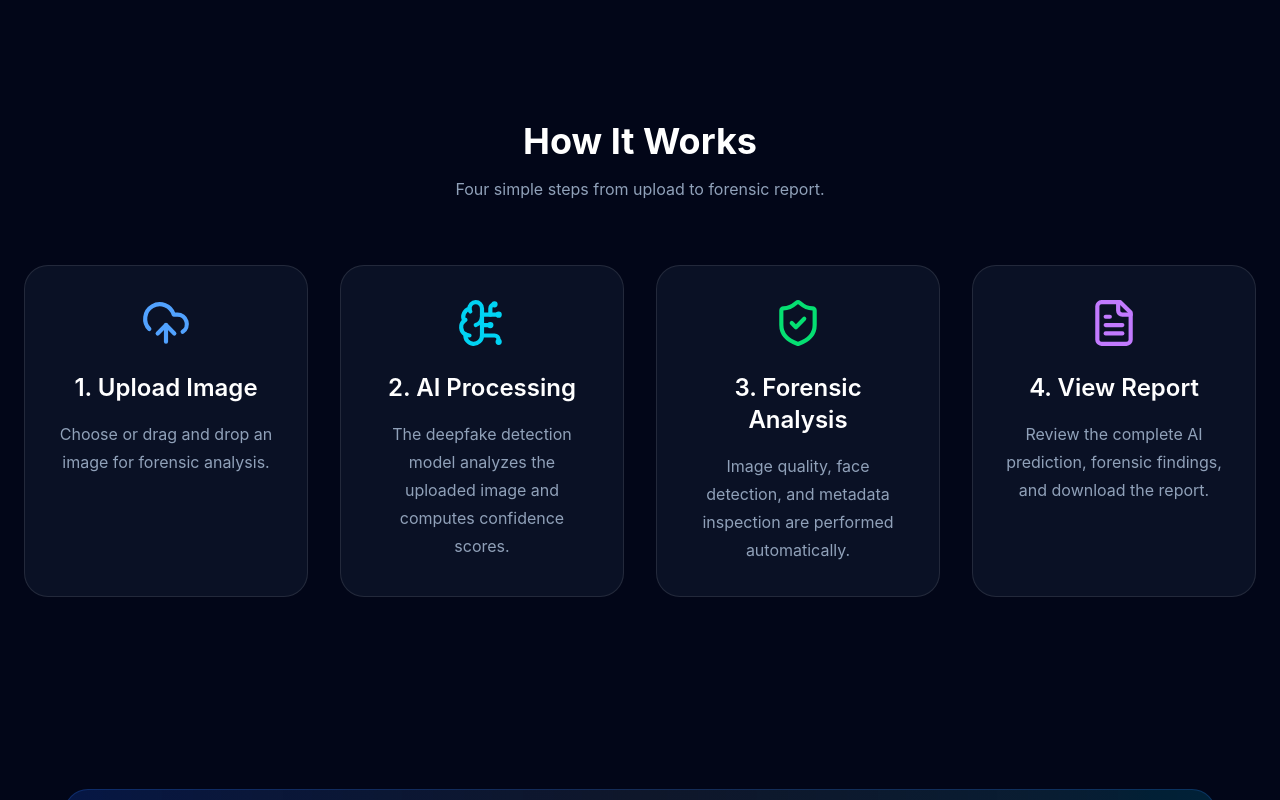
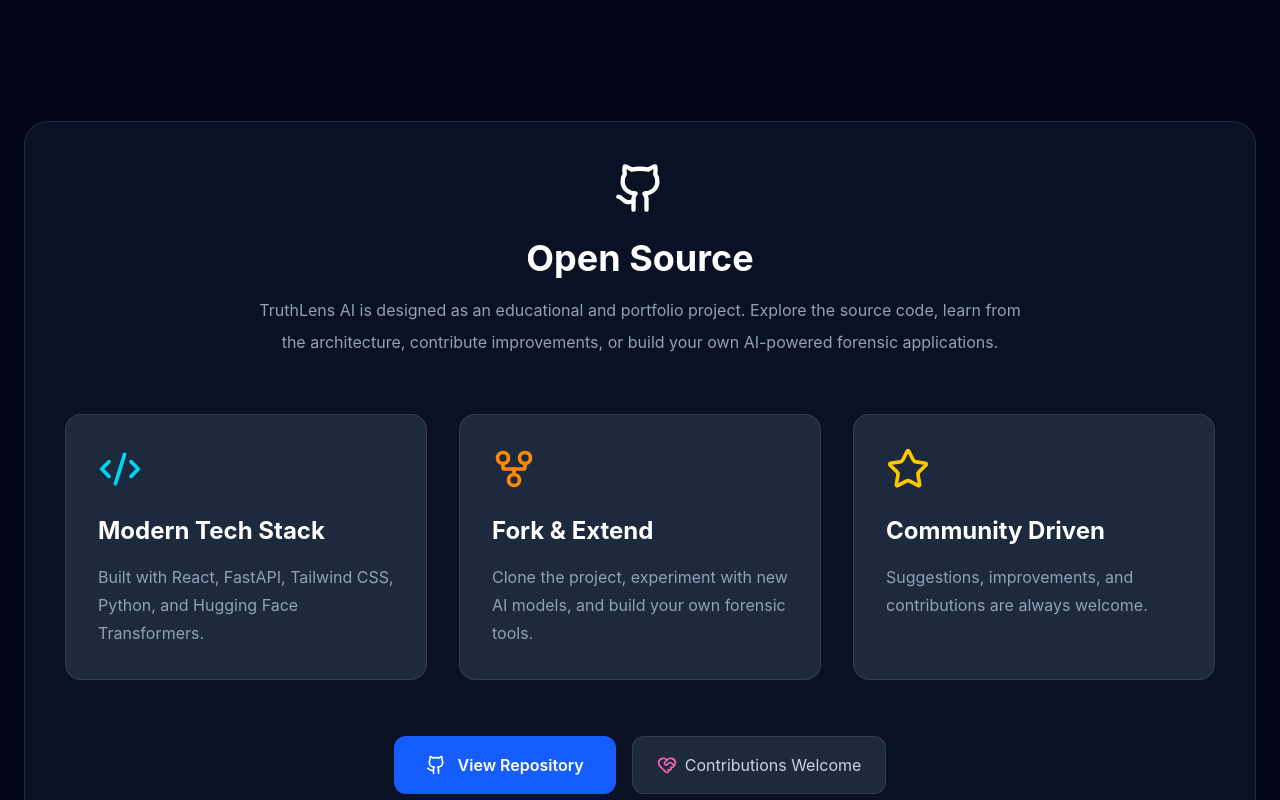
Before and after one commit to aryansingh192005/truthlens-ai, a React (Vite) app in the folder client/: page / in a window 1280 px wide. Shown: the part 9880-10680 px from the top of the page. Built offline with nearby package versions, Linux system fonts and the light colour scheme.

Commit message:
feat: add open source showcase section

```diff
--- /dev/null
+++ b/client/src/components/OpenSourceSection.jsx
@@ -0,0 +1,107 @@
+import {
+  Github,
+  GitFork,
+  Star,
+  Code2,
+  HeartHandshake,
+} from "lucide-react";
+
+export default function OpenSourceSection() {
+  const highlights = [
+    {
+      icon: Code2,
+      title: "Modern Tech Stack",
+      description:
+        "Built with React, FastAPI, Tailwind CSS, Python, and Hugging Face Transformers.",
+      color: "text-cyan-400",
+    },
+    {
+      icon: GitFork,
+      title: "Fork & Extend",
+      description:
+        "Clone the project, experiment with new AI models, and build your own forensic tools.",
+      color: "text-orange-400",
+    },
+    {
+      icon: Star,
+      title: "Community Driven",
+      description:
+        "Suggestions, improvements, and contributions are always welcome.",
+      color: "text-yellow-400",
+    },
+  ];
+
+  return (
+    <section className="bg-slate-950 px-6 py-24">
+      <div className="mx-auto max-w-7xl rounded-3xl border border-white/10 bg-slate-900/70 p-10">
+
+        <div className="text-center">
+
+          <Github
+            size={52}
+            className="mx-auto text-white"
+          />
+
+          <h2 className="mt-6 text-4xl font-bold text-white">
+            Open Source
+          </h2>
+
+          <p className="mx-auto mt-4 max-w-3xl leading-8 text-slate-400">
+            TruthLens AI is designed as an educational and portfolio project.
+            Explore the source code, learn from the architecture, contribute
+            improvements, or build your own AI-powered forensic applications.
+          </p>
+
+        </div>
+
+        <div className="mt-14 grid gap-8 lg:grid-cols-3">
+
+          {highlights.map((item) => {
+            const Icon = item.icon;
+
+            return (
+              <div
+                key={item.title}
+                className="rounded-2xl border border-white/10 bg-slate-800 p-8 transition hover:-translate-y-2 hover:border-blue-500"
+              >
+                <Icon
+                  size={44}
+                  className={item.color}
+                />
+
+                <h3 className="mt-6 text-2xl font-bold text-white">
+                  {item.title}
+                </h3>
+
+                <p className="mt-4 leading-7 text-slate-400">
+                  {item.description}
+                </p>
+              </div>
+            );
+          })}
+
+        </div>
+
+        <div className="mt-14 flex flex-wrap justify-center gap-4">
+
+          <a
+            href="https://github.com/aryansingh192005/truthlens-ai"
+            target="_blank"
+            rel="noreferrer"
+            className="flex items-center gap-3 rounded-xl bg-blue-600 px-8 py-4 font-semibold text-white transition hover:bg-blue-500"
+          >
+            <Github size={20} />
+            View Repository
+          </a>
+
+          <div className="flex items-center gap-2 rounded-xl border border-white/10 bg-slate-800 px-6 py-4 text-slate-300">
+            <HeartHandshake size={20} className="text-pink-400" />
+            Contributions Welcome
+          </div>
+
+        </div>
+
+      </div>
+    </section>
+  );
+}
--- a/client/src/pages/Home.jsx
+++ b/client/src/pages/Home.jsx
@@ -13,6 +13,7 @@
 import VersionHistory from "../components/VersionHistory";
 import FutureRoadmap from "../components/FutureRoadmap";
 import ResearchSection from "../components/ResearchSection";
+import OpenSourceSection from "../components/OpenSourceSection";
 import HowItWorks from "../components/HowItWorks";
 import CTA from "../components/CTA";
 import UploadSection from "../components/UploadSection";
@@ -59,6 +60,8 @@
 
         <ResearchSection />
 
+        <OpenSourceSection />
+
         <HowItWorks />
 
         <CTA />
```
